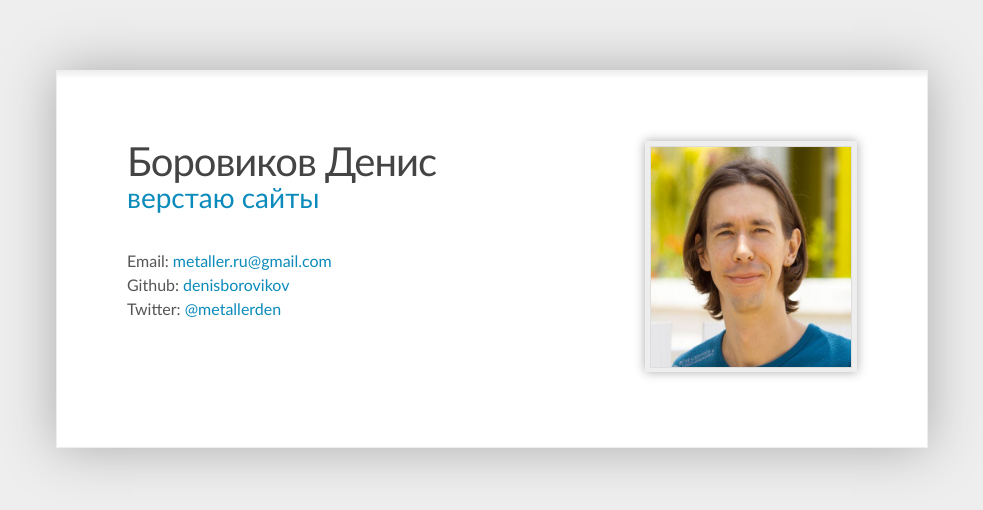
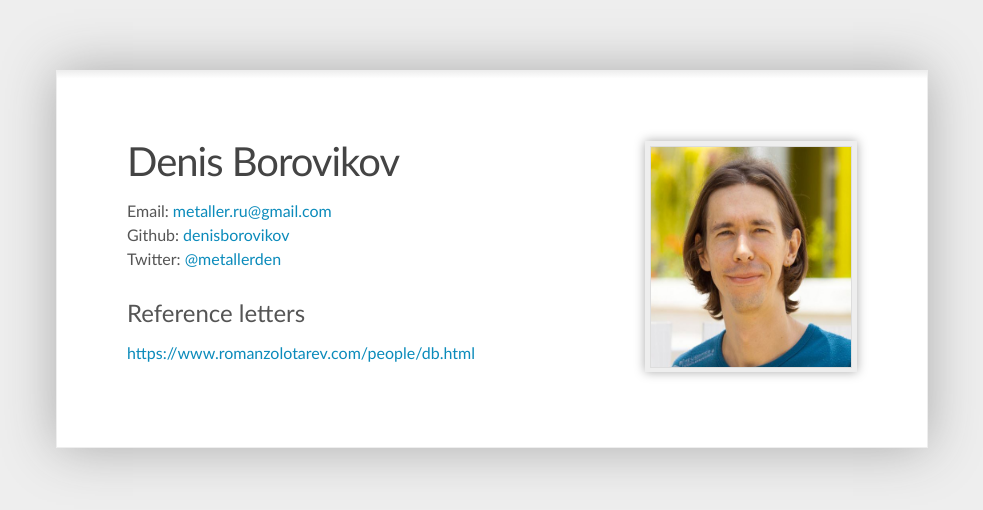
Before and after one commit to denisborovikov/denisborovikov.github.io, a plain HTML site: page index.html in a window 1280 px wide. Shown: the whole page, without its empty margins (148-1131 px from the left). Drawn offline with Linux system fonts and the light colour scheme.

Commit message:
Translate text into English, add reference letter link

```diff
--- a/css/style.css
+++ b/css/style.css
@@ -23,9 +23,8 @@ a:hover { color: #333; }
 #header { width: 730px; margin: 0 0 55px 0; }
 #header #header-content { float: left; width: 450px; }
 #header #header-content h1 { margin: 0 0 2px 0; color: #444; }
-#header #header-content h2 { color: #0b8bbb; font-size: 28px; }
 #header #header-content p { font-size: 15px; margin: 0 0 0 1px; }
-#header #contact-details { float: left; margin: 18px 0 0 0; line-height: 24px; }
+#header #contact-details { margin: 18px 0 0 0; line-height: 24px; }
 #header #header-content .contact { font-size: 16px; color: #888; margin: 0; }
 #header #header-content .contact span { color: #444; width: 75px; float: left; }
 #header #header-photo { float: right;  background-color: #eee;  padding: 5px 5px 2px 5px; -webkit-box-shadow: 0px 0 10px #aaa; -moz-box-shadow: 0px 0 10px #aaa; box-shadow: 0px 0 10px #aaa; }
--- a/index.html
+++ b/index.html
@@ -2,7 +2,7 @@
 <html>
 <head>
     <meta charset="utf-8">
-    <title>Денис Боровиков - верстальщик</title>
+    <title>Denis Borovikov</title>
     <link rel="stylesheet" href="css/style.css"/>
 </head>
 <body>
@@ -10,15 +10,17 @@
     <div id="header" class="clearfix">
 
         <div id="header-content" >
-            <h1>Боровиков Денис</h1>
-
-            <h2>верстаю сайты</h2>
+            <h1>Denis Borovikov</h1>
 
             <div id="contact-details">
                 Email: <a href="mailto:metaller.ru@gmail.com">metaller.ru@gmail.com</a><br>
                 Github: <a href="https://github.com/denisborovikov">denisborovikov</a><br>
                 Twitter: <a href="https://twitter.com/metallerden">@metallerden</a><br>
             </div>
+
+            <h3>Reference letters</h3>
+
+            <div><a href="https://www.romanzolotarev.com/people/db.html">https://www.romanzolotarev.com/people/db.html</a></div>
 
         </div>
         <!--end header-content-->
```
